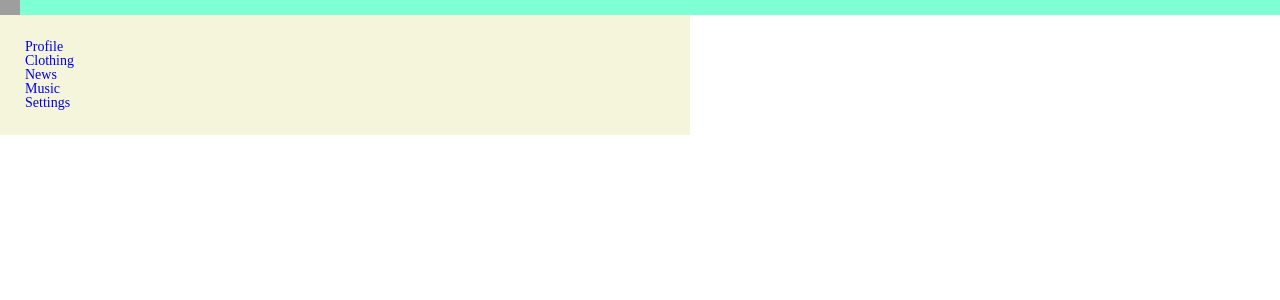
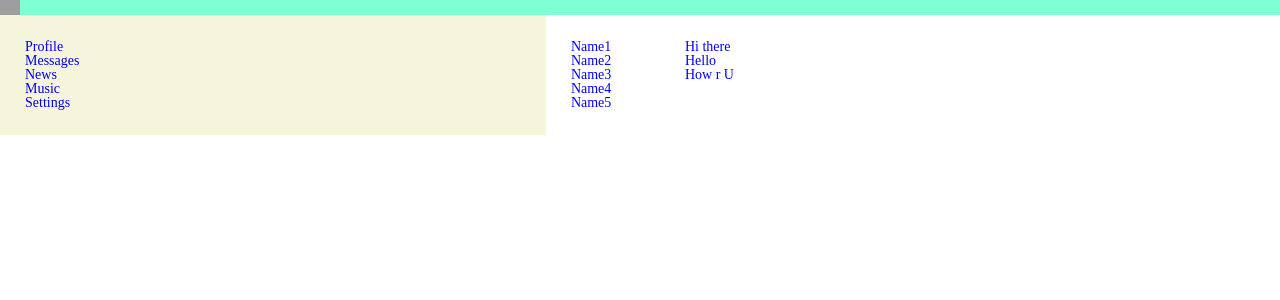
Before and after one commit to EminGm/firstReactProject, a React (Create React App) app in the folder my-app/: page /messages in a window 1280 px wide. Shown: the top 300 px of the page. Built offline with nearby package versions, Linux system fonts and the light colour scheme; grey boxes are pictures that could not be loaded.

Commit message:
feat:Grid on messages page

```diff
--- a/my-app/src/App.js
+++ b/my-app/src/App.js
@@ -1,6 +1,6 @@
 import React from "react";
 import { BrowserRouter, Route } from "react-router-dom";
-import Clothing from "./components/content/clothing/clothing.jsx";
+import Messages from "./components/content/messages/messages.jsx";
 import style from "./components/content/content.module.css";
 import Profile from "./components/content/profile/profile.jsx";
 import Header from "./components/header/header.jsx";
@@ -19,7 +19,7 @@ export default function App() {
         <Sidebar />
         <div className={style.content}>
           <Route path="/profile" component={Profile} />
-          <Route path="/clothing" component={Clothing} />
+          <Route path="/messages" component={Messages} />
           <Route path="/music" component={Music} />
           <Route path="/news" component={News} />
           <Route path="/settings" component={Settings} />
--- a/my-app/src/components/content/clothing/clothing.jsx
+++ /dev/null
@@ -1,12 +0,0 @@
-import React from "react";
-import style from "./clothing.module.css";
-
-
-const Clothing = () => {
-  return (
-    <section className={style.clothing}>
-      <div>Clothing</div>
-    </section>);
-}
-
-export default Clothing;
--- a/my-app/src/components/content/clothing/clothing.module.css
+++ /dev/null
@@ -1,4 +0,0 @@
-
-.clothing{
-  color:blue;
-}
--- /dev/null
+++ b/my-app/src/components/content/messages/messages.jsx
@@ -0,0 +1,22 @@
+import React from "react";
+import style from "./messages.module.css";
+
+
+const Messages = () => {
+  return (
+    <section className={style.messages}>
+      <div className={style.dialogs}>
+        <div className={style.dialog}>Name1</div>
+        <div className={style.dialog}>Name2</div>
+        <div className={style.dialog}>Name3</div>
+        <div className={style.dialog}>Name4</div>
+        <div className={style.dialog}>Name5</div></div>
+      <div className={style.chats}>
+        <div className={style.chat}>Hi there</div>
+        <div className={style.chat}> Hello</div>
+        <div className={style.chat}> How r U</div>
+      </div>
+    </section>);
+}
+
+export default Messages;
--- /dev/null
+++ b/my-app/src/components/content/messages/messages.module.css
@@ -0,0 +1,17 @@
+
+.messages{
+  display:grid;
+  grid-template-columns: 2fr 10fr;
+  color:blue;
+  padding:25px;
+}
+
+.dialogs{};
+
+.dialog{
+  padding:25px;
+};
+
+.chats{};
+
+.chat{};
--- a/my-app/src/components/sidebar/sidebar.jsx
+++ b/my-app/src/components/sidebar/sidebar.jsx
@@ -8,7 +8,7 @@ const Sidebar = () => {
     <section className={style.sidebar}>
       <ul>
         <li><NavLink to="/profile" classNameActive={style.active}>Profile</NavLink></li>
-        <li><NavLink to="/clothing" classNameActive={style.active}>Clothing</NavLink></li>
+        <li><NavLink to="/messages" classNameActive={style.active}>Messages</NavLink></li>
         <li><NavLink to="/news" classNameActive={style.active}>News</NavLink></li>
         <li><NavLink to="/music" classNameActive={style.active}>Music</NavLink></li>
         <li><NavLink to="/settings" classNameActive={style.active}>Settings</NavLink></li>
```
Also changed, not shown: 1 other file (tests, documents, lock files or other folders).
